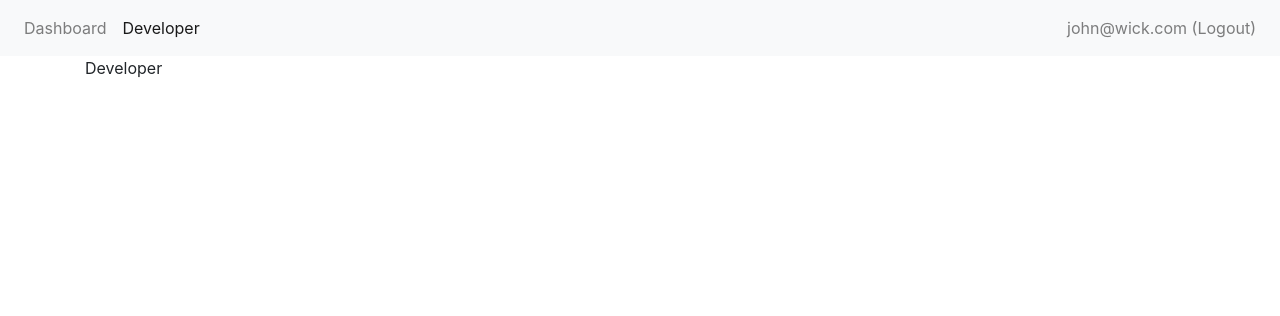
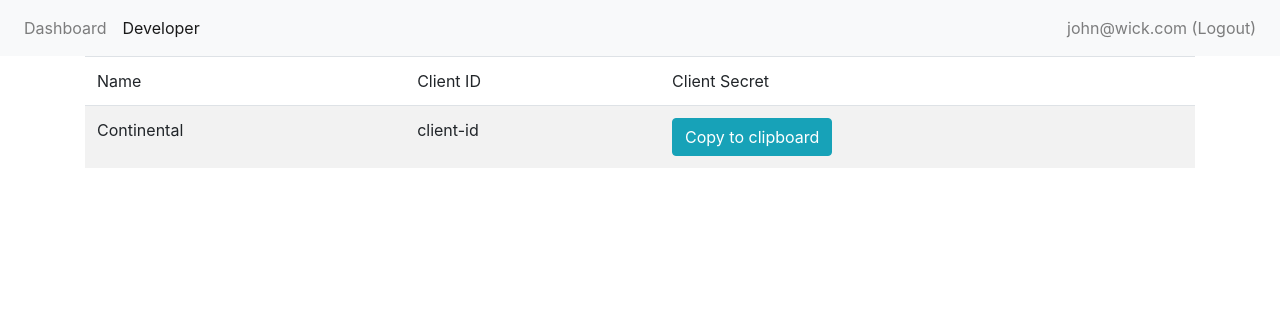
Before and after one commit to NinhDinh/app, a Flask app: page /developer/ in a window 1280 px wide. Shown: the top 316 px of the page. Run offline with Flask 2, Linux system fonts and the light colour scheme; a user stored in the database is signed in; data comes from the database, SQL or seed files in the repository; some libraries are stand-ins or nearby versions.

Commit message:
display list of clients on developer index, add copy client-secret to clipboard using clipboardjs

```diff
--- a/app/developer/views/index.py
+++ b/app/developer/views/index.py
@@ -1,9 +1,13 @@
 """List of clients"""
 from flask import render_template
+from flask_login import current_user, login_required
 
 from app.developer.base import developer_bp
+from app.models import Client
 
 
 @developer_bp.route("/")
+@login_required
 def index():
-    return render_template("developer/index.html")
+    clients = Client.filter_by(user_id=current_user.id).all()
+    return render_template("developer/index.html", clients=clients)
--- a/templates/base.html
+++ b/templates/base.html
@@ -57,6 +57,9 @@
         integrity="sha384-JjSmVgyd0p3pXB1rRibZUAYoIIy6OrQ6VrjIEaFf/nJGzIxFDsf4x0xIM+B07jRM"
         crossorigin="anonymous"></script>
 
+<script src="https://cdnjs.cloudflare.com/ajax/libs/clipboard.js/2.0.0/clipboard.min.js"></script>
+
+
 {% block script %}
 {% endblock %}
 
--- a/templates/developer/index.html
+++ b/templates/developer/index.html
@@ -9,5 +9,34 @@
 {% endblock %}
 
 {% block content %}
-    Developer
+    <table class="table table-striped">
+        <thead class="thead-light">
+        <tr>
+            <td>Name</td>
+            <td>Client ID</td>
+            <td>Client Secret</td>
+        </tr>
+        </thead>
+        <tbody>
+        {% for client in clients %}
+            <tr>
+                <td>{{ client.name }}</td>
+                <td>{{ client.client_id }}</td>
+                <td>
+                    <button class="btn btn-info"
+                            data-clipboard-text="{{ client.client_secret }}">
+                        Copy to clipboard
+                    </button>
+                </td>
+            </tr>
+        {% endfor %}
+        </tbody>
+    </table>
+
 {% endblock %}
+
+{% block script %}
+    <script>
+        new ClipboardJS('.btn');
+    </script>
+{% endblock %}
```
